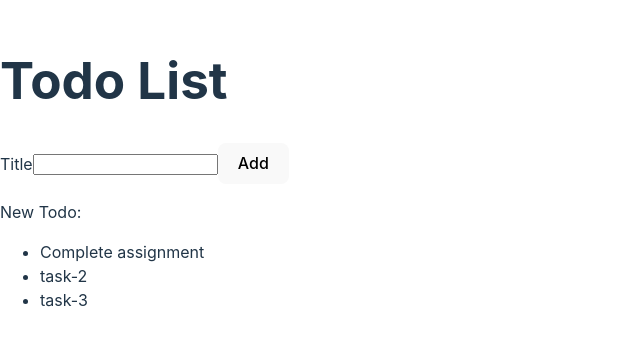
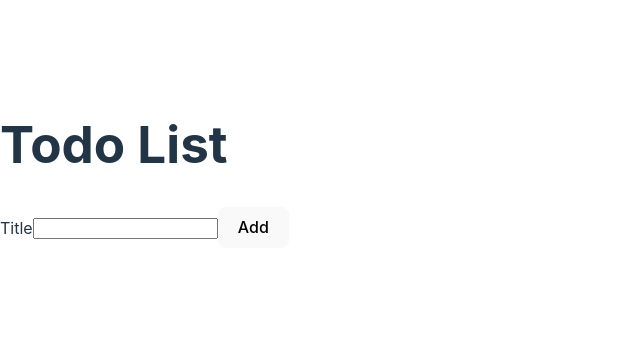
Before and after one commit to AidaBur/react-todo, a React (Vite) app: page / in a window 1280 px wide. Shown: the part 227-572 px from the top of the page, without its empty margins (0-640 px from the left). Built offline with nearby package versions, Linux system fonts and the light colour scheme.

Commit message:
Add functionality for Todo List, destructure props, and implement new features

```diff
--- a/src/AddTodoForm.jsx
+++ b/src/AddTodoForm.jsx
@@ -1,18 +1,35 @@
 import React, { useState } from "react";
 
 const AddTodoForm = (props) => {
+  const [todoTitle, setTodoTitle] = useState("");
+
+  const handleTitleChange = (event) => {
+    setTodoTitle(event.target.value);
+  };
+
   const handleAddTodo = (event) => {
     event.preventDefault();
 
-    const todoTitle = event.target.title.value;
-    props.onAddTodo(todoTitle);
-    event.target.title.value="";
+    const newTodo = {
+      title: todoTitle,
+      id: Date.now(),
+    };
+
+    props.onAddTodo(newTodo);
+
+    setTodoTitle("");
   };
 
   return (
     <form onSubmit={handleAddTodo}>
       <label htmlFor="todoTitle">Title</label>
-      <input type="text" id="todoTitle" name="title" />
+      <input
+        type="text"
+        id="todoTitle"
+        name="title"
+        value={todoTitle}
+        onChange={handleTitleChange}
+      />
       <button type="submit">Add</button>
     </form>
   );
--- a/src/App.jsx
+++ b/src/App.jsx
@@ -3,17 +3,17 @@ import AddTodoForm from "./AddTodoForm";
 import TodoList from "./TodoList";
 
 const App = () => {
-const [newTodo, setNewTodo] = useState("");
-const addTodo = (todoTitle) => {
-  setNewTodo(todoTitle);
-};
+  const [todoList, setTodoList] = useState([]);
+
+  const addTodo = (newTodo) => {
+    setTodoList((prevList) => [...prevList, newTodo]);
+  };
 
   return (
     <div>
       <h1>Todo List</h1>
-      <AddTodoForm onAddTodo={addTodo}/>
-      <p>New Todo: {newTodo}</p>
-      <TodoList />
+      <AddTodoForm onAddTodo={addTodo} />
+      <TodoList todoList={todoList} />
     </div>
   );
 };
--- a/src/TodoList.jsx
+++ b/src/TodoList.jsx
@@ -1,13 +1,7 @@
 import React from "react";
 import TodoListItem from "./TodoListItem";
 
-const TodoList = () => {
-  const todoList = [
-    { id: 1, title: "Complete assignment" },
-    { id: 2, title: "task-2" },
-    { id: 3, title: "task-3" },
-  ];
-
+const TodoList = ({ todoList }) => {
   return (
     <ul>
       {todoList.map((item) => (
--- a/src/TodoListItem.jsx
+++ b/src/TodoListItem.jsx
@@ -1,8 +1,6 @@
 import React from "react";
 
-const TodoListItem = (props) => {
-  const { todo } = props;
-
+const TodoListItem = ({ todo }) => {
   return <li>{todo.title}</li>;
 };
 
```
